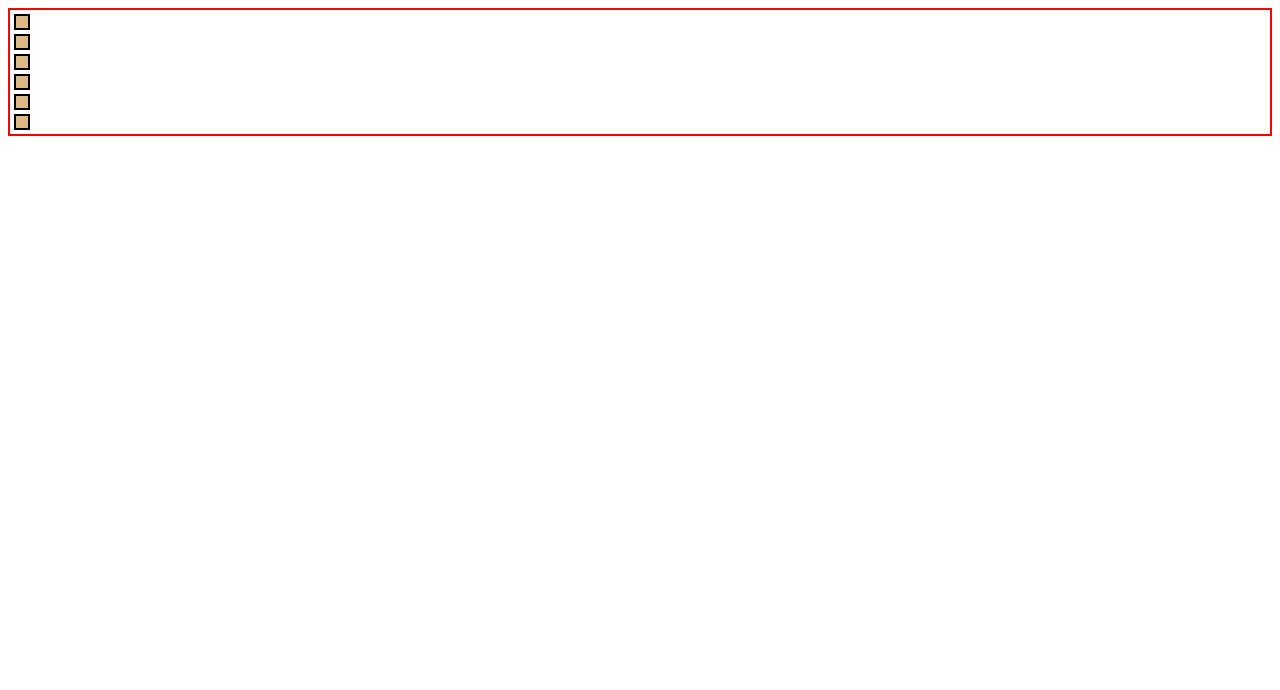
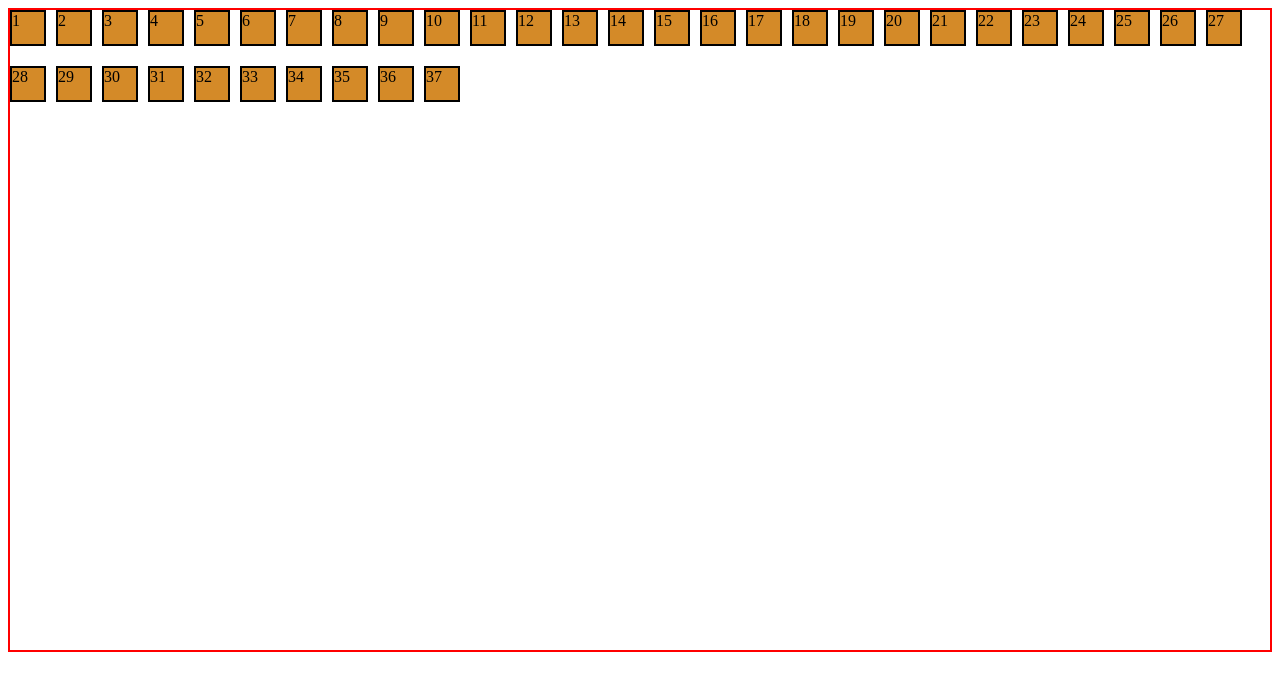
Before and after one commit to anuradhakumari2025/flexboxpractice, a plain HTML site: page index.html in a window 1280 px wide. Drawn offline with Linux system fonts and the light colour scheme.

Commit message:
Add flex properties in div container

```diff
--- a/index.html
+++ b/index.html
@@ -11,12 +11,43 @@
 <body>
     <main>
         <div class="container">
-            <div class="Item"></div>
-            <div class="Item"></div>
-            <div class="Item"></div>
-            <div class="Item"></div>
-            <div class="Item"></div>
-            <div class="Item"></div>
+            <div class="Item">1</div>
+            <div class="Item">2</div>
+            <div class="Item">3</div>
+            <div class="Item">4</div>
+            <div class="Item">5</div>
+            <div class="Item">6</div>
+            <div class="Item">7</div>
+            <div class="Item">8</div>
+            <div class="Item">9</div>
+            <div class="Item">10</div>
+            <div class="Item">11</div>
+            <div class="Item">12</div>
+            <div class="Item">13</div>
+            <div class="Item">14</div>
+            <div class="Item">15</div>
+            <div class="Item">16</div>
+            <div class="Item">17</div>
+            <div class="Item">18</div>
+            <div class="Item">19</div>
+            <div class="Item">20</div>
+            <div class="Item">21</div>
+            <div class="Item">22</div>
+            <div class="Item">23</div>
+            <div class="Item">24</div>
+            <div class="Item">25</div>
+            <div class="Item">26</div>
+            <div class="Item">27</div>
+            <div class="Item">28</div>
+            <div class="Item">29</div>
+            <div class="Item">30</div>
+            <div class="Item">31</div>
+            <div class="Item">32</div>
+            <div class="Item">33</div>
+            <div class="Item">34</div>
+            <div class="Item">35</div>
+            <div class="Item">36</div>
+            <div class="Item">37</div>
         </div>
     </main>
 </body>
--- a/style.css
+++ b/style.css
@@ -1,10 +1,24 @@
 .container{
     border: 2px solid red;
+    display: flex;/* display boxes from left to right in container*/
+    height: 80vh;
+    /*justify-content: center; */      /*Justify content will center item according to main axis AND  there is no justify in flex box*/
+    align-items: center;   /* boxes move to centre of container and used if content is only in one line*/
+    align-content: flex-start;     /*boxes move to centre of container and used if content is more than in one line */
+    /*flex-direction: column;*/   /* boxes in container move from top to bottom in container*/
+    flex-wrap: wrap;  /*boxes will not overflow in container if there is more no of boxes*/
+    flex-flow: row wrap;  /*use to set flex direction and flex-wrap*/
+    /* gap: 30px;   */
+     /* a gap of 30px will given between the boxes */
+    /* row-gap: 20px; */     /* gap between rows of boxes */
+    /* column-gap: 10px; */     /* gap between columns of boxes */
+    gap: 20px 10px;/* gap in row and column in one line */
+
 }
 .Item{
-    height: 12px;
-    width: 12px;
+    height: 32px;
+    width: 32px;
     border: 2px solid black;
-    margin: 4px;
-    background-color: burlywood;
+    /* margin: 4px; */
+    background-color: rgb(212, 138, 40);
 }
```
